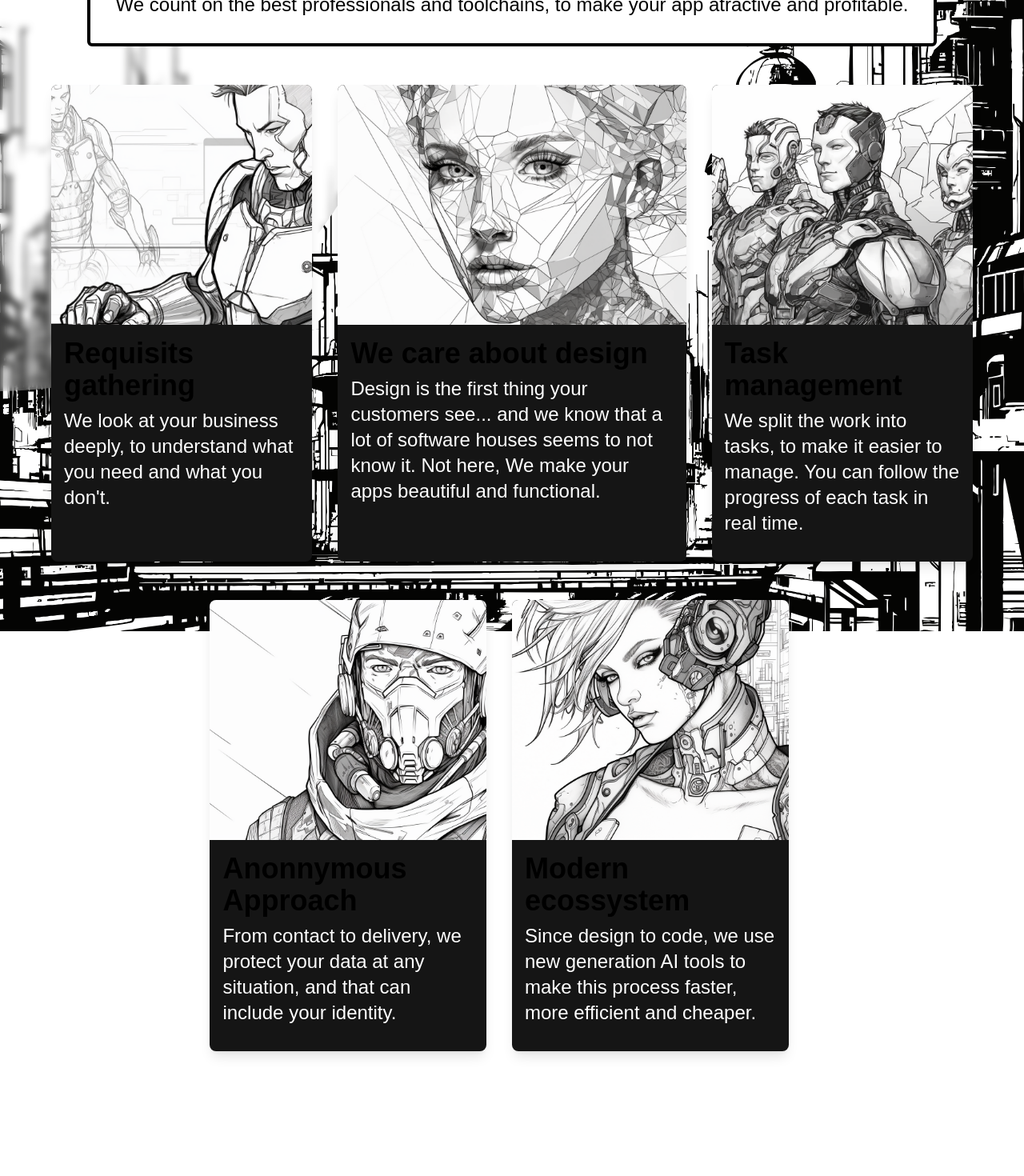
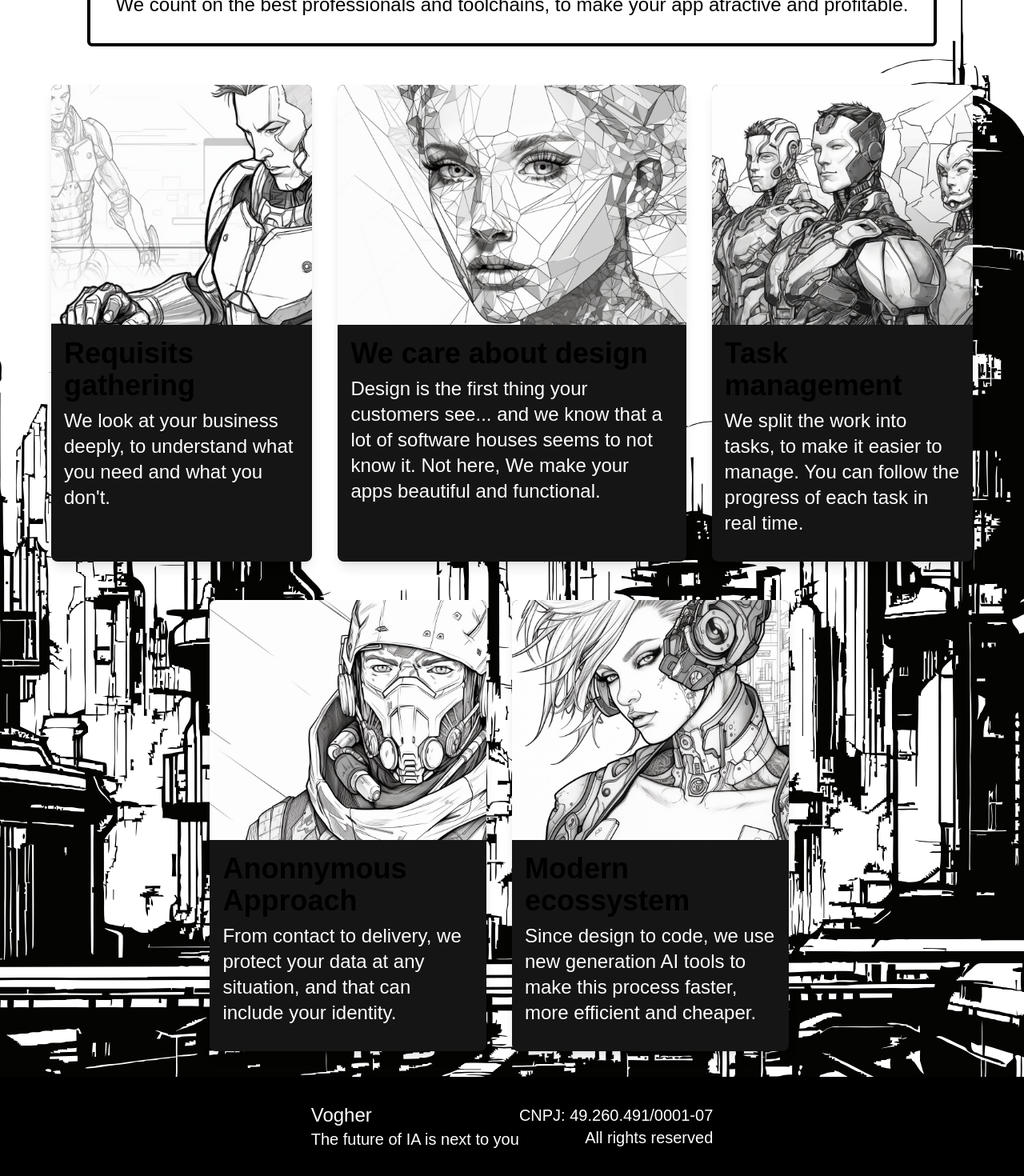
Before and after one commit to Alysson-Rodrigues/new-vogher-site, a Next.js app: page / in a window 1280 px wide. Shown: the part 1867-3337 px from the top of the page at 80% size. Before the commit the page ends 3213 px from the top, so only its background shows below. Built offline with nearby package versions, Linux system fonts and the light colour scheme; a web font is replaced by a local one.

Commit message:
:rocket: Finish first version of landing page
#

```diff
--- a/app/components/Banner/index.tsx
+++ b/app/components/Banner/index.tsx
@@ -14,7 +14,7 @@ interface Props {
 function Banner({ children, childrenContainerClassName, mainContainerClassName, height, imagePath, textColor = 'white' }: Props) {
   return (
     <div
-    className={`relative w-full banner ${mainContainerClassName}`}
+    className={`relative w-full h-fit banner ${mainContainerClassName}`}
       style={{ color: textColor, height: height ?? '50vh',
      }}
     >
--- a/app/components/SquareOverlayBanner/index.tsx
+++ b/app/components/SquareOverlayBanner/index.tsx
@@ -28,10 +28,12 @@ function SquaredOverlayBanner({
   return (
     <div
       className={`relative w-full banner ${mainContainerClassName}`}
-      style={{height: height ?? '50vh' }}
+      style={{
+        height: height ?? '100%',
+        backgroundImage: `url(${imagePath})`,
+      }}
       onMouseMove={handleMouseMove}
     >
-      <Image src={imagePath} alt="Banner background" layout="fill" objectFit="cover" />
       <div
         className="absolute top-0 left-0 w-full h-full pointer-events-none overflow-hidden"
 
@@ -46,10 +48,9 @@ function SquaredOverlayBanner({
             }}
           />
       </div>
-      <div className={`absolute top-0 left-0 w-full h-full flex ${childrenContainerClassName}`}>
+      <div className={`absolute top-0 left-0 flex ${childrenContainerClassName}`}>
         {children}
       </div>
-
     </div>
   );
 }
--- a/app/page.tsx
+++ b/app/page.tsx
@@ -3,13 +3,12 @@ import Banner from './components/Banner'
 import Header from './components/Header'
 import RocketLaunchSharpIcon from '@mui/icons-material/RocketLaunchSharp';
 import Image from 'next/image';
-import SquaredOverlayBanner from './components/SquareOverlayBanner';
 import Badge from './components/Badge';
 
 
 export default function Page() {
   return (
-
+    <>
     <div>
       <Header
         title='Vogher'
@@ -34,7 +33,7 @@ export default function Page() {
           <RocketLaunchSharpIcon className="text-white text-4xl self-center" />
         </div>
       </Banner>
-      <div className="lg:flex-row flex items-center justify-center bg-no-repeat bg-cover bg-center" style={{backgroundImage: 'url("/logo.svg")'}}>
+      <div className="lg:flex-row flex items-center justify-center bg-no-repeat bg-cover bg-center" style={{ backgroundImage: 'url("/logo.svg")' }}>
         <div className="p-16 w-full">
           <h2 className="text-4xl text-black bg-white border-4 border-black font-base-neue-bold text-center lg:text-center p-3">Who we are</h2>
           <p className="text-2xl text-black bg-white border-4 border-black font-base-neue-regular text-center lg:text-center p-3">The software/creative team you need to go deeper. We put our hands on the cutting edge tech stuff for you, in order to keep you safe and flying</p>
@@ -52,7 +51,14 @@ export default function Page() {
             With us, you're ensured to have the latest security practices ever.</p>
         </div>
       </div>
-      <SquaredOverlayBanner imagePath='/assets/backgrounds/7.svg' height='100vh' childrenContainerClassName="p-16 lg:p-0 lg:px-8 lg:flex-col flex justify-start items-center">
+      <div style={
+        {
+          backgroundImage: 'url("/assets/backgrounds/7.svg")',
+          backgroundRepeat: 'no-repeat',
+          backgroundSize: 'cover',
+          backgroundPosition: 'center'
+        }
+      } className="p-16 lg:p-0 lg:px-8 lg:flex-col flex justify-start items-center">
         <div className="p-8 z-10 bg-white -mt-[75px] mb-4 border-4 border-black rounded-md">
           <h2 className="text-4xl text-black  font-base-neue-bold text-center lg:text-center border-spacing-2">We make it seems like we are working on easy mode!</h2>
           <p className="text-2xl text-black font-base-neue-regular text-center lg:text-center">We count on the best professionals and toolchains, to make your app atractive and profitable.</p>
@@ -102,7 +108,18 @@ export default function Page() {
             preventDefault
           />
         </div>
-      </SquaredOverlayBanner>
-    </div>
-  )
+      </div>
+      </div>
+            <div className="flex flex-col lg:flex-row justify-center items-center bg-black text-white p-8">
+            <div className="flex flex-col justify-center items-center lg:items-start">
+              <h2 className="text-2xl font-base-neue-bold text-center lg:text-left">Vogher</h2>
+              <p className="text-xl font-base-neue-regular text-center lg:text-left">The future of IA is next to you</p>
+            </div>
+            <div className="flex flex-col justify-center items-center lg:items-end">
+              <p className="text-xl font-base-neue-regular text-center lg:text-right">CNPJ: 49.260.491/0001-07</p>
+              <p className="text-xl font-base-neue-regular text-center lg:text-right">All rights reserved</p>
+            </div>
+          </div>
+        </>
+      )
 }
```
